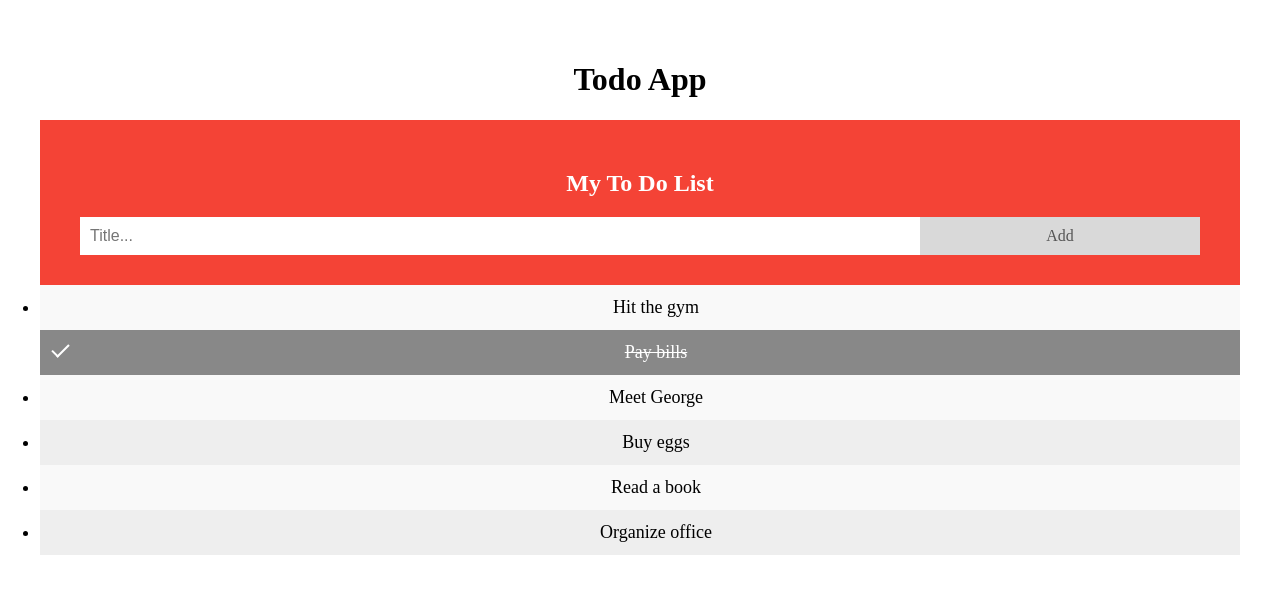
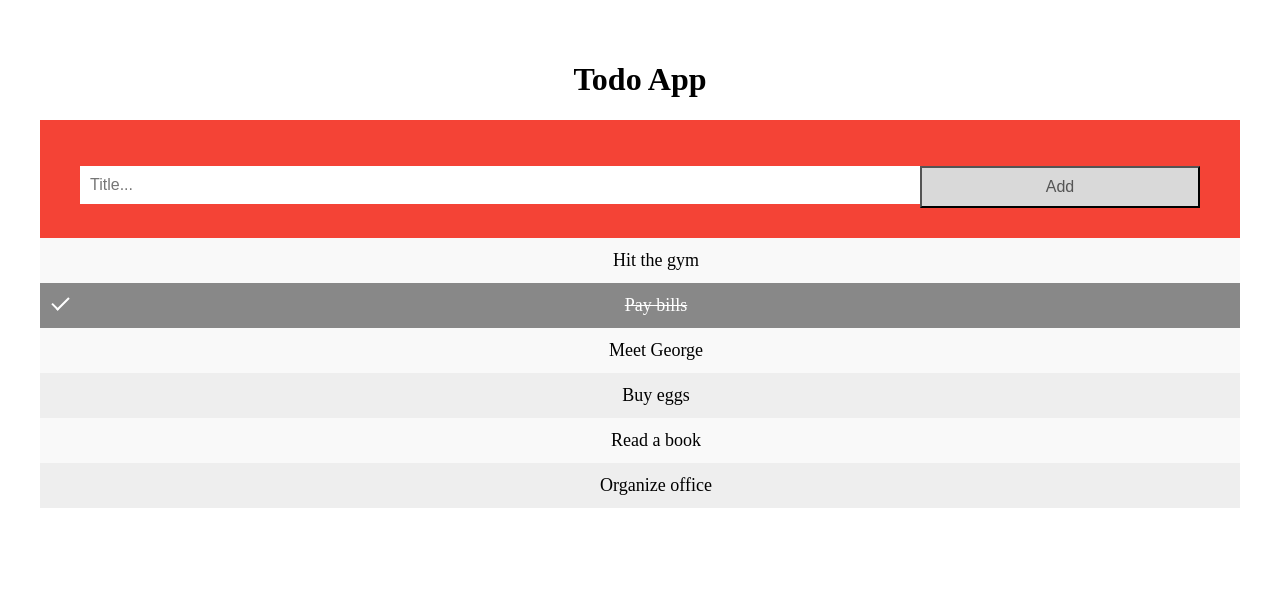
Before and after one commit to kenjox/todo-react-app, a React (Vite) app: page / in a window 1280 px wide. Shown: the top 594 px of the page. Built offline with nearby package versions, Linux system fonts and the light colour scheme.

Commit message:
clean list style and add form

```diff
--- a/src/App.tsx
+++ b/src/App.tsx
@@ -5,9 +5,14 @@ function App() {
     <>
       <h1>Todo App</h1>
       <div id="myDIV" className="header">
-        <h2>My To Do List</h2>
-        <input type="text" id="myInput" placeholder="Title..." />
-        <span className="addBtn">Add</span>
+        <form>
+          <p>
+            <input type="text" id="myInput" placeholder="Title..." />
+          </p>
+          <p>
+            <button className="addBtn">Add</button>
+          </p>
+        </form>
       </div>
 
       <ul id="myUL">
--- a/src/index.css
+++ b/src/index.css
@@ -7,6 +7,7 @@
 ul {
   margin: 0;
   padding: 0;
+  list-style: none;
 }
 
 /* Style the list items */
```
